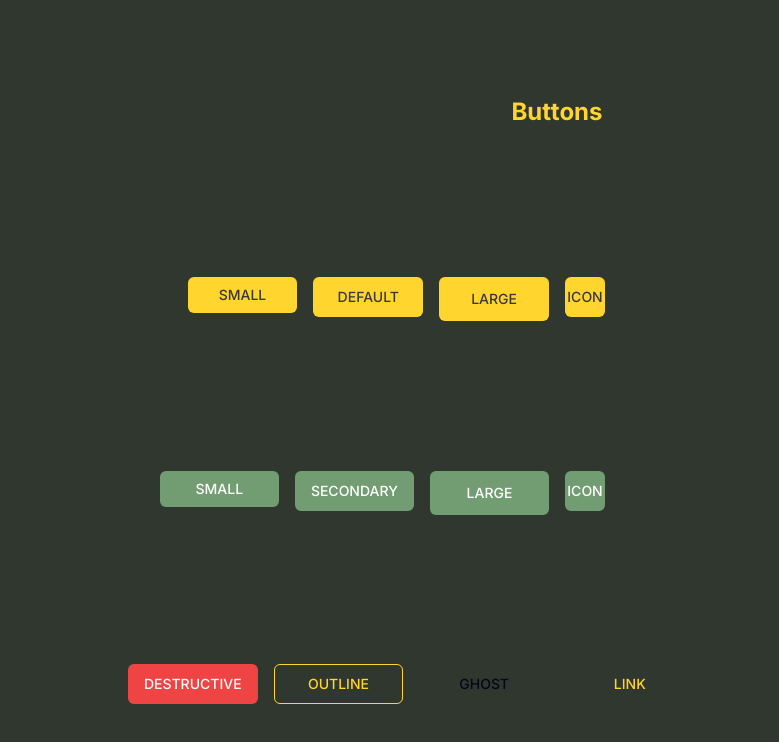
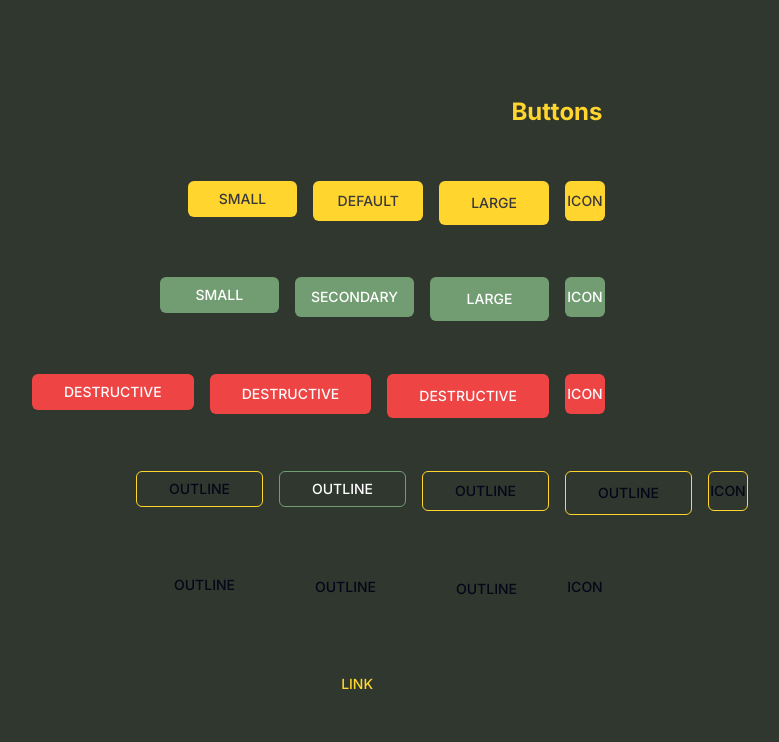
Before and after one commit to sketch0395/liftoff, a Next.js app in the folder liftoff/: page /primatives/buttons in a window 1280 px wide. Shown: the top 742 px of the page, without its empty margins (83-862 px from the left). Built offline with nearby package versions, Linux system fonts and the light colour scheme.

Commit message:
forgot to push

```diff
--- a/liftoff/pages/primatives/buttons.js
+++ b/liftoff/pages/primatives/buttons.js
@@ -10,27 +10,49 @@ export default function ExampleButtons() {
             <main
                 className={`flex min-h-screen flex-col row-auto items-center justify-between p-24 ${inter.className}`}>
                 <h1 className='text-2xl text-primary font-bold'> Buttons</h1>
-
+                {/*Default Buttons*/}
                 <div className='row-start-2 grid grid-cols-6 gap-4'>
-
                     <Button size='sm'>SMALL</Button>
                     <Button>DEFAULT</Button>
                     <Button size='lg'>LARGE</Button>
                     <Button size='icon'>ICON</Button></div>
+                {/*Secondary Buttons*/}
                 <div className='row-start-2 grid grid-cols-6 gap-4'>
                     <Button variant='secondary' size='sm'>SMALL</Button>
                     <Button variant='secondary'>SECONDARY</Button>
                     <Button variant='secondary' size='lg'>LARGE</Button>
                     <Button variant='secondary' size='icon'>ICON</Button>
+                </div>
+                {/*Destructive Buttons*/}
+                <div className='row-start-2 grid grid-cols-6 gap-4'>
+                    <Button variant='destructive' size="sm">DESTRUCTIVE</Button>
+                    <Button variant='destructive'>DESTRUCTIVE</Button>
+                    <Button variant='destructive' size="lg">DESTRUCTIVE</Button>
+                    <Button variant='destructive' size="icon">ICON</Button>
+                </div>
+                {/*Outline Buttons*/}
+                {/*Must set cn text-color*/}
+                {/*No Secondary variant*/}
+                <div className='row-start-2 grid grid-cols-6 gap-4'>
+                    <Button variant='outline' size="sm">OUTLINE</Button>
+                    <Button variant='outline' size="sm" className='text-secondary-foreground border-secondary'>OUTLINE</Button>
+                    <Button variant='outline'>OUTLINE</Button>
+                    <Button variant='outline' size="lg">OUTLINE</Button>
+                    <Button variant='outline' size="icon">ICON</Button>
+                </div>
+                {/*Ghost Buttons*/}
+                {/*Must set cn text-color*/}
+                <div className='row-start-2 grid grid-cols-6 gap-4'>
+                    <Button variant='ghost' size="sm">OUTLINE</Button>
+                    <Button variant='ghost'>OUTLINE</Button>
+                    <Button variant='ghost' size="lg">OUTLINE</Button>
+                    <Button variant='ghost' size="icon">ICON</Button>
+                </div>
 
-                </div>
+
                 <div className='row-start-2 grid grid-cols-6 gap-4'>
 
-                    <Button variant='destructive'>DESTRUCTIVE</Button>
-                    <Button variant='outline' className='text-primary'>OUTLINE</Button>
-
-                    <Button variant='ghost'>GHOST</Button>
-                    <Button variant='link'>LINK</Button>
+                   <Button variant='link'>LINK</Button>
 
                 </div>
 
```
